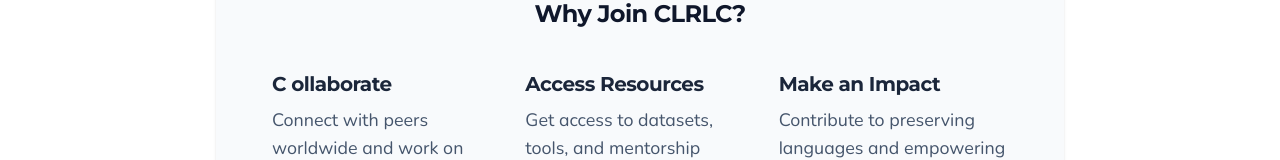
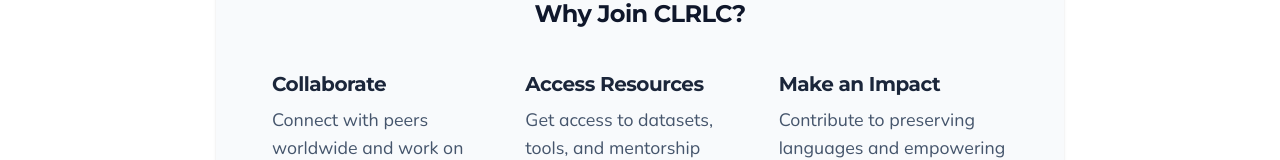
Before and after one commit to clrlc-org/clrlc, a Next.js app: page /community in a window 1280 px wide. Shown: the part 402-562 px from the top of the page. Built offline with nearby package versions, Linux system fonts and the light colour scheme.

Commit message:
fix: fix typo error

```diff
--- a/src/app/community/page.tsx
+++ b/src/app/community/page.tsx
@@ -57,7 +57,7 @@
               <div className="grid grid-cols-1 md:grid-cols-3 gap-6 text-left pt-6">
                 <div className="space-y-2">
                   <h3 className="font-bold text-primary text-xl">
-                    C ollaborate
+                    Collaborate
                   </h3>
                   <p className="text-lg text-slate-600">
                     Connect with peers worldwide and work on impactful projects.
```
